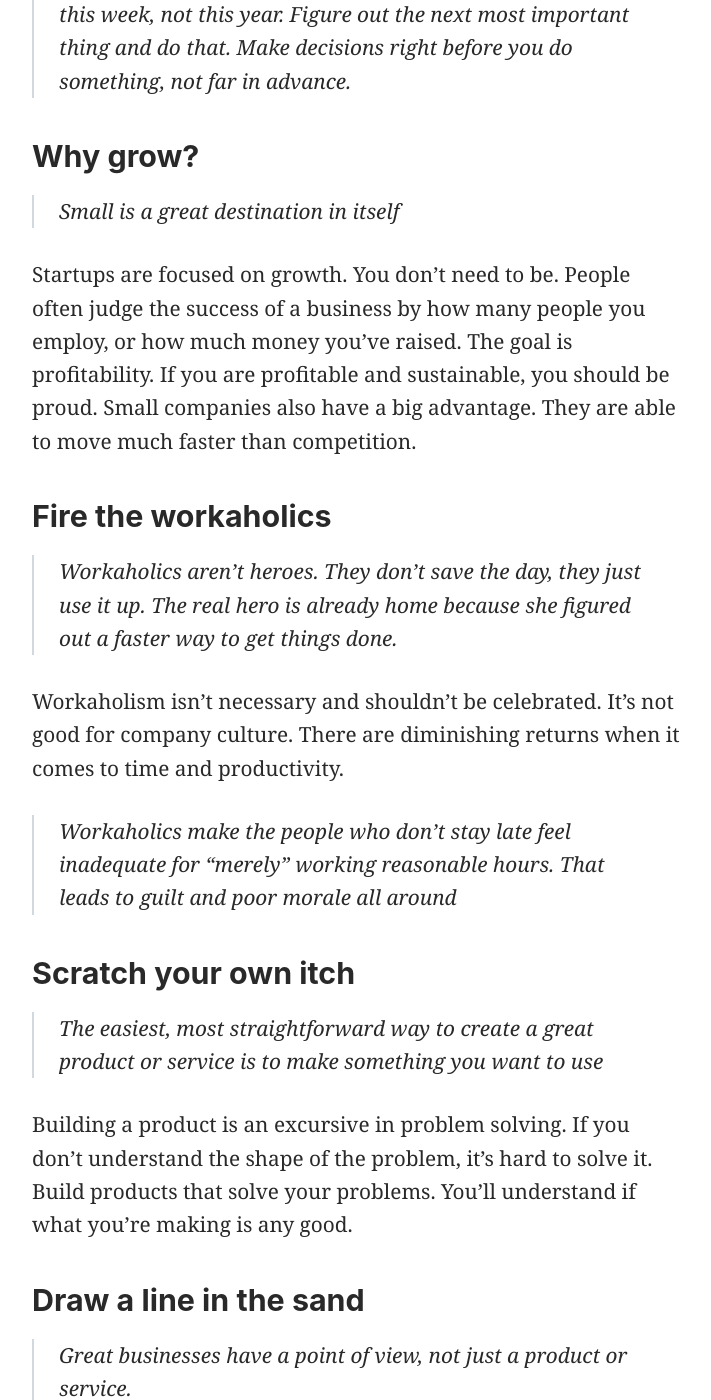
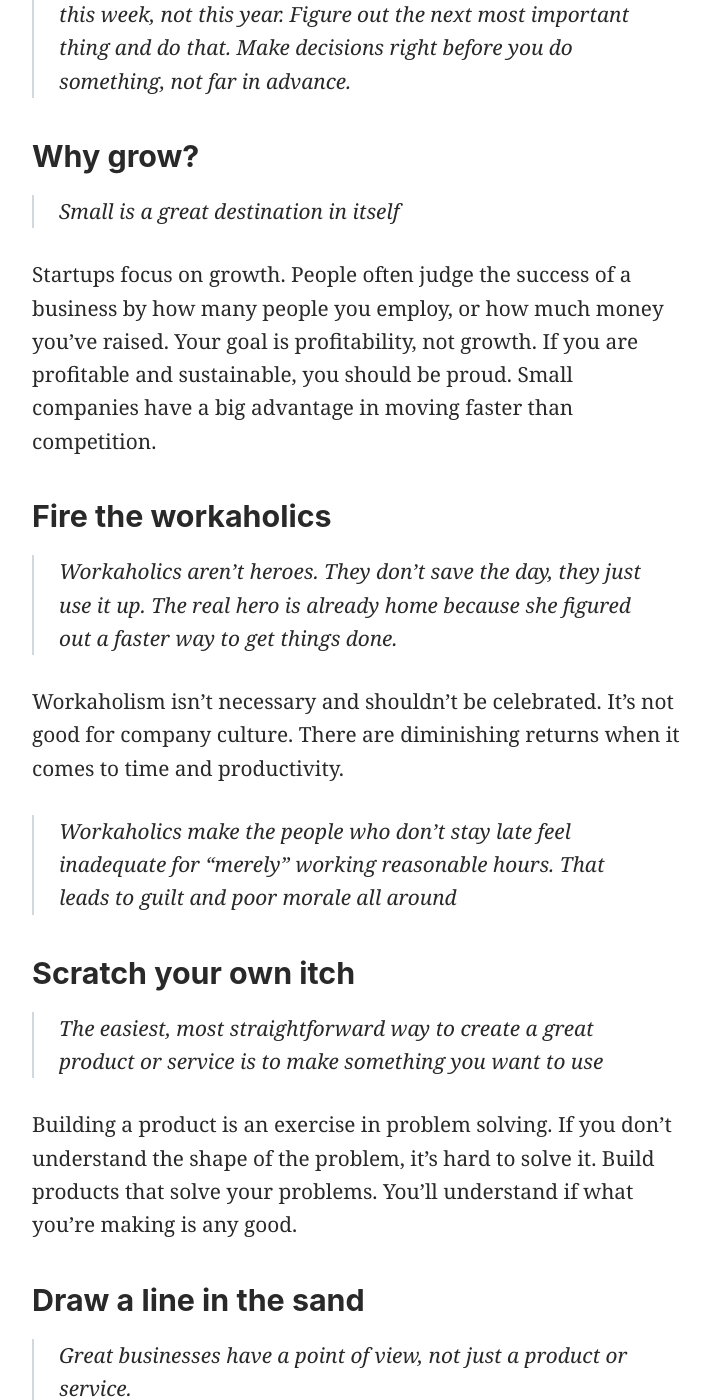
Before and after one commit to zhenghaohe/philipcdavis.github.io, a Jekyll site: the page built from _posts/2017-05-01-rework.md, in a window 1280 px wide and 1400 px high, scrolled down 1217 px. Shown: the whole window, without its empty margins (233-944 px from the left). Built offline with Jekyll 4.4.1, drawn with Linux system fonts in a browser that asks for light colours; some of the changed text lies outside the part shown.

Commit message:
Wording changes

```diff
--- a/_posts/2017-05-01-rework.md
+++ b/_posts/2017-05-01-rework.md
@@ -24,7 +24,7 @@ Plans are guesses. When you use the word plan you are locking yourself into a gu
 ## Why grow?
 > Small is a great destination in itself
 
-Startups are focused on growth. You don't need to be. People often judge the success of a business by how many people you employ, or how much money you've raised. The goal is profitability. If you are profitable and sustainable, you should be proud. Small companies also have a big advantage. They are able to move much faster than competition.
+Startups focus on growth. People often judge the success of a business by how many people you employ, or how much money you've raised. Your goal is profitability, not growth. If you are profitable and sustainable, you should be proud. Small companies have a big advantage in moving faster than competition.
 
 ## Fire the workaholics
 > Workaholics aren't heroes. They don't save the day, they just use it up. The real hero is already home because she figured out a faster way to get things done.
@@ -36,12 +36,12 @@ Workaholism isn't necessary and shouldn't be celebrated. It's not good for compa
 ## Scratch your own itch
 > The easiest, most straightforward way to create a great product or service is to make something you want to use
 
-Building a product is an excursive in problem solving. If you don't understand the shape of the problem, it's hard to solve it. Build products that solve your problems. You'll understand if what you're making is any good.
+Building a product is an exercise in problem solving. If you don't understand the shape of the problem, it's hard to solve it. Build products that solve your problems. You'll understand if what you're making is any good.
 
 ## Draw a line in the sand
 > Great businesses have a point of view, not just a product or service.
 
-Having strong opinions will upset some, and win others. Make a stand and you'll create super fans. People who like your product and care about what you are doing. It also gives you clarity about what you should be doing.
+Make a stand and you'll create super fans. Some people might not like your point of view, but you'll have clarity about what you should be doing.
 
 > When you don't know what you believe, everything becomes an argument. Everything is debatable. But when you stand for something, decisions are obvious.
 
```
